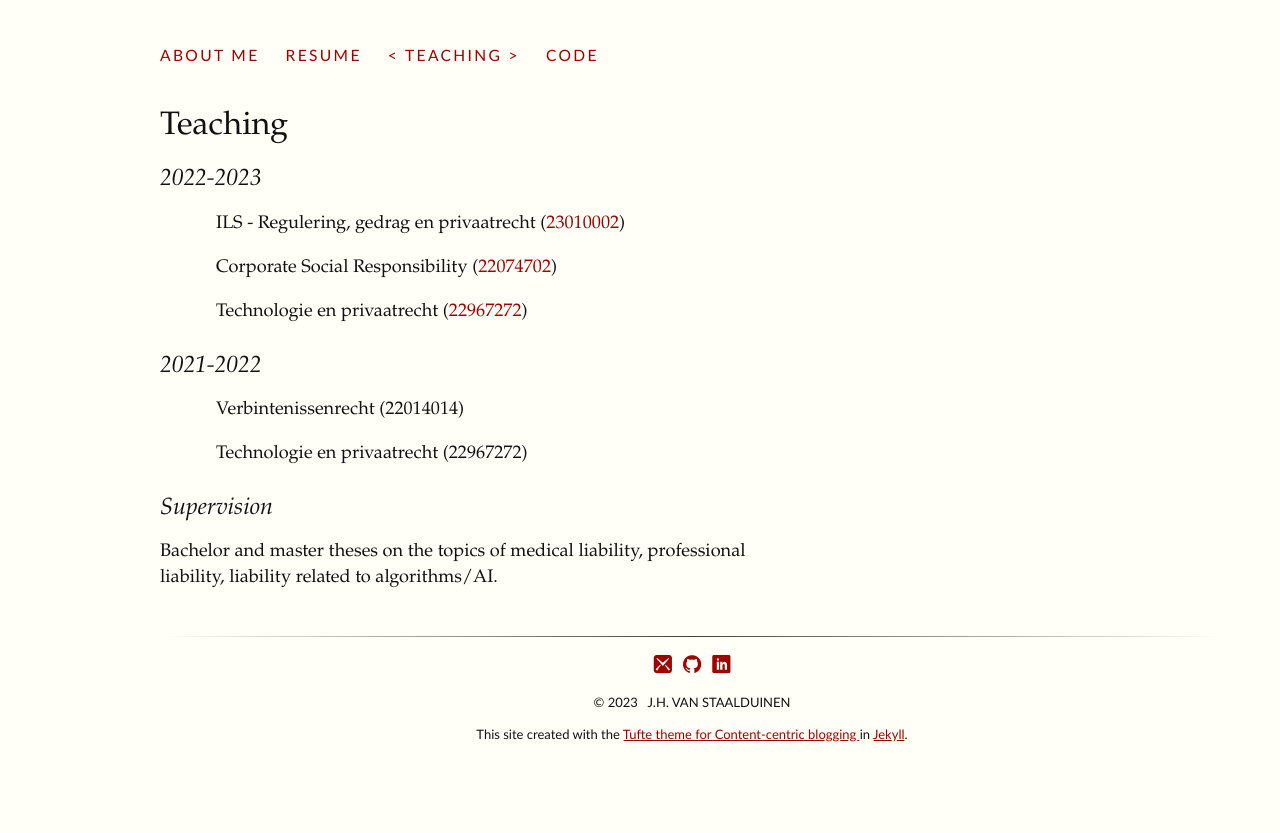
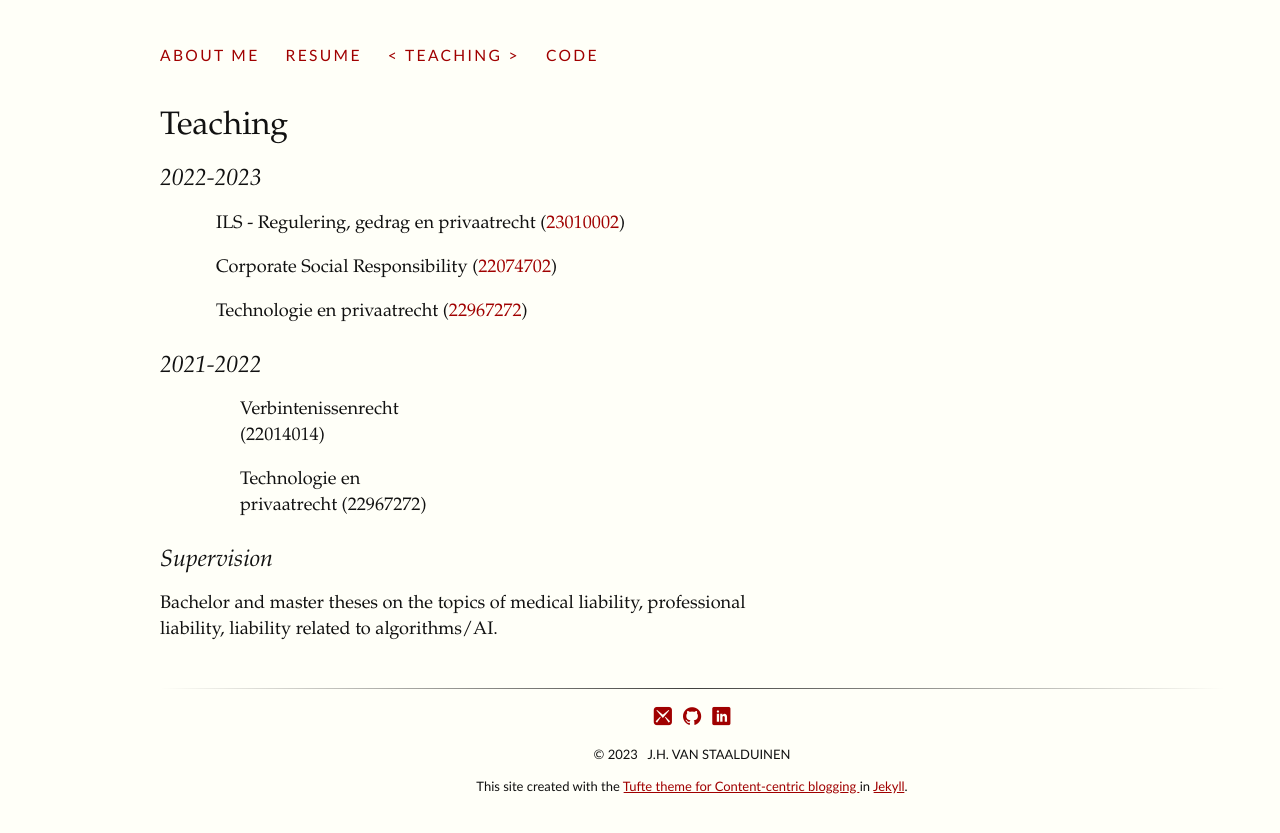
Before and after one commit to jhvanstaalduinen/jhvanstaalduinen.github.io, a Jekyll site: the page built from teaching/index.md, in a window 1280 px wide. Shown: the top 833 px of the page. Built offline with Jekyll 4.4.1, drawn with Linux system fonts in a browser that asks for light colours; some web fonts are replaced.

```diff
--- a/teaching/index.md
+++ b/teaching/index.md
@@ -13,8 +13,8 @@ title: Teaching
 
 ### 2021-2022
 
-- Verbintenissenrecht (22014014)
-- Technologie en privaatrecht (22967272)
+- - Verbintenissenrecht (22014014)
+- - Technologie en privaatrecht (22967272)
 
 
 ### Supervision
```
Also changed, not shown: 1 other file.
